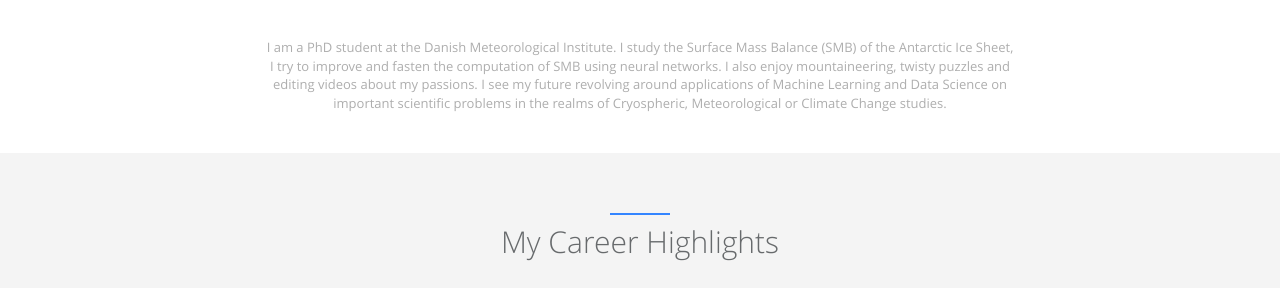
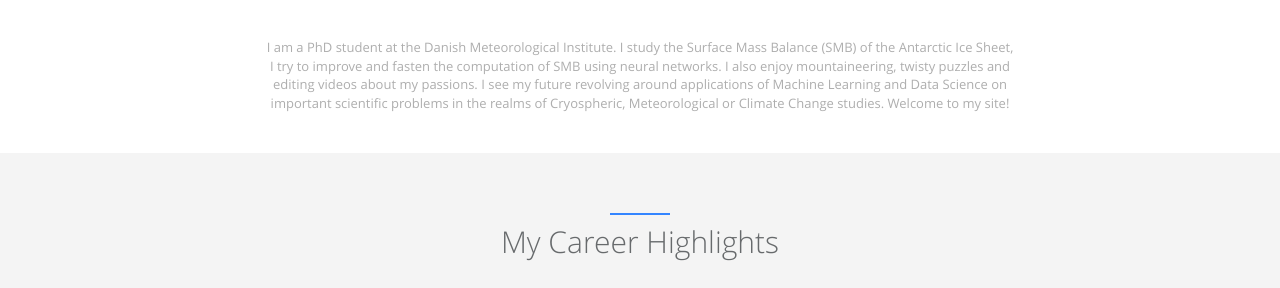
Before and after one commit to ClemAntarctica/ClemAntarctica.github.io, a Jekyll site: the page built from index.html, in a window 1280 px wide and 900 px high, scrolled down 515 px. Shown: the part 222-510 px from the top of the window. Built offline with Jekyll 4.4.1, drawn with Linux system fonts in a browser that asks for light colours.

Commit message:
Update _config.yml

```diff
--- a/_config.yml
+++ b/_config.yml
@@ -28,7 +28,7 @@ author:  # change following line to your infomation.
   skill_icon2:
     - name: fa-linux
     - name: icon-apache
-  desc: "I am a PhD student at the Danish Meteorological Institute. I study the Surface Mass Balance (SMB) of the Antarctic Ice Sheet, I try to improve and fasten the computation of SMB using neural networks. I also enjoy mountaineering, twisty puzzles and editing videos about my passions. I see my future revolving around applications of Machine Learning and Data Science on important scientific problems in the realms of Cryospheric, Meteorological or Climate Change studies."  # Describe yourself.
+  desc: "I am a PhD student at the Danish Meteorological Institute. I study the Surface Mass Balance (SMB) of the Antarctic Ice Sheet, I try to improve and fasten the computation of SMB using neural networks. I also enjoy mountaineering, twisty puzzles and editing videos about my passions. I see my future revolving around applications of Machine Learning and Data Science on important scientific problems in the realms of Cryospheric, Meteorological or Climate Change studies. Welcome to my site!"  # Describe yourself.
 
 # comment
 disqus:  # if you wanna comment feature, go to https://disqus.com/ to get your configuration; if not, comment following two lines.
```
